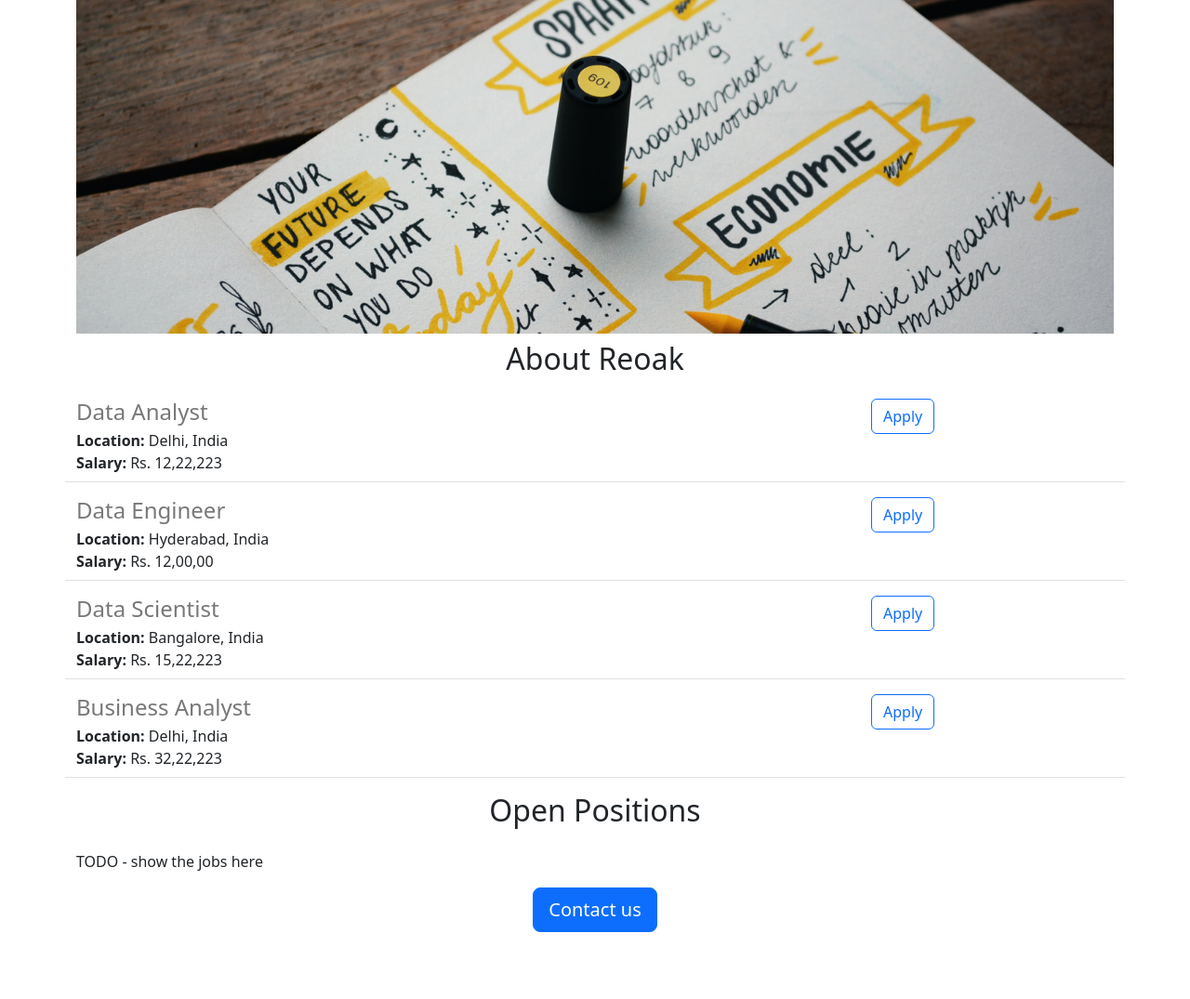
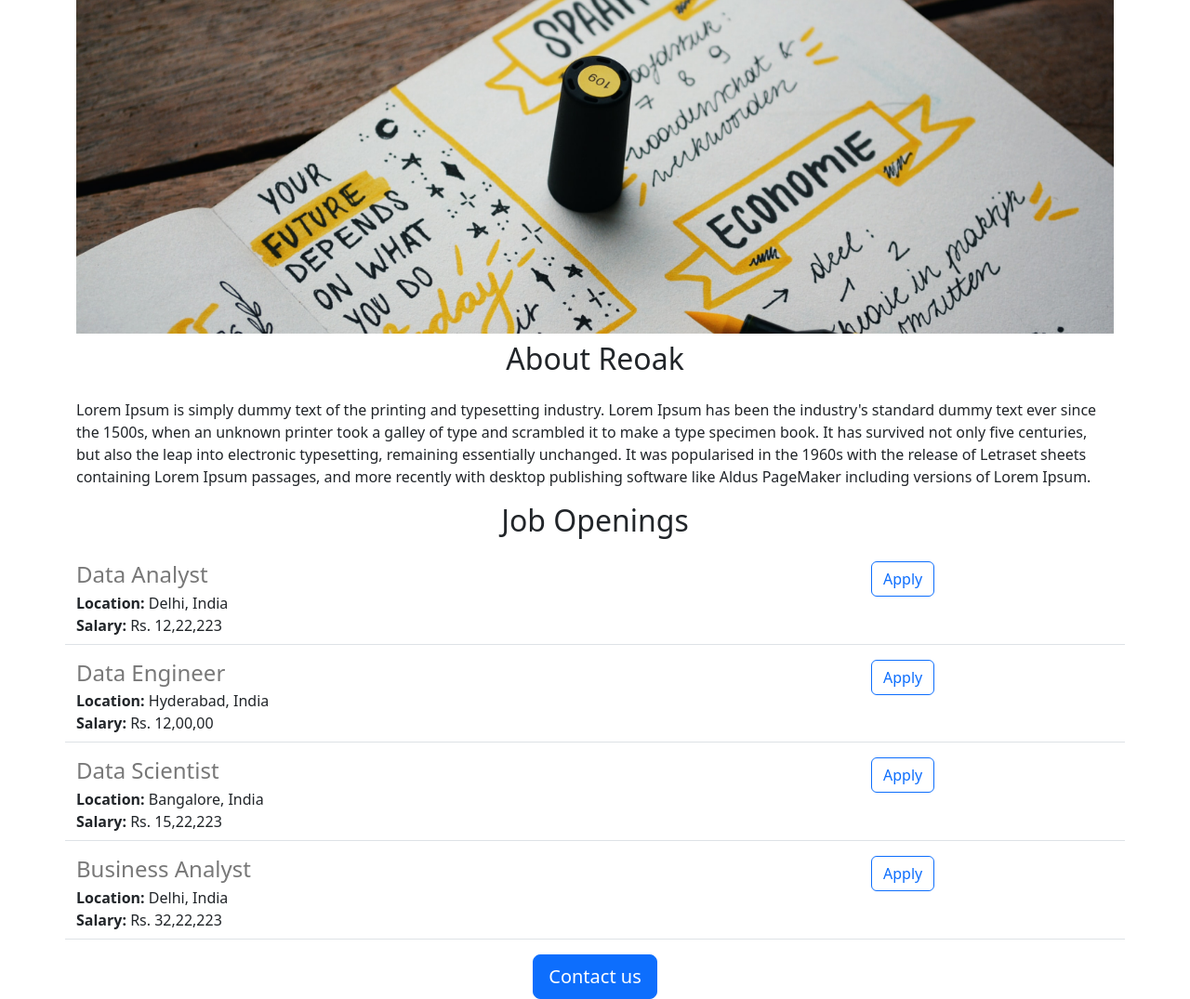
Before and after one commit to ComReoak/reoak-career-websites, a Flask app: page / in a window 1280 px wide. Shown: the part 81-1156 px from the top of the page at 93% size. Before the commit the page ends 1084 px from the top, so only its background shows below. Run offline with Flask 2, Linux system fonts and the light colour scheme.

Commit message:
Made hello.html changes

```diff
--- a/templates/hello.html
+++ b/templates/hello.html
@@ -19,13 +19,15 @@
     <h1 class="text-center mt-2 mb-4">Reoak Careers</h1>
   <img class="img-fluid" id="banner" src='https://reoak-career-websites.tharung3.repl.co/static/career.jpg' >
   <h2 class="text-center mt-2 mb-4">About Reoak</h2>
+  <p>
+    Lorem Ipsum is simply dummy text of the printing and typesetting industry. Lorem Ipsum has been the industry's standard dummy text ever since the 1500s, when an unknown printer took a galley of type and scrambled it to make a type specimen book. It has survived not only five centuries, but also the leap into electronic typesetting, remaining essentially unchanged. It was popularised in the 1960s with the release of Letraset sheets containing Lorem Ipsum passages, and more recently with desktop publishing software like Aldus PageMaker including versions of Lorem Ipsum.
+  </p>
+  <h2 class="text-center mt-2 mb-4">Job Openings</h2>
   <div>
     {% for job in jobs %}
       {% include 'jobItems.html' %}
     {% endfor %}
   </div>
-  <h2 class="text-center mt-2 mb-4">Open Positions</h2>
-  <p>TODO - show the jobs here</p>
   <div class="text-center">
     <button class="btn btn-primary btn-lg">Contact us</button>
   </div>
```
